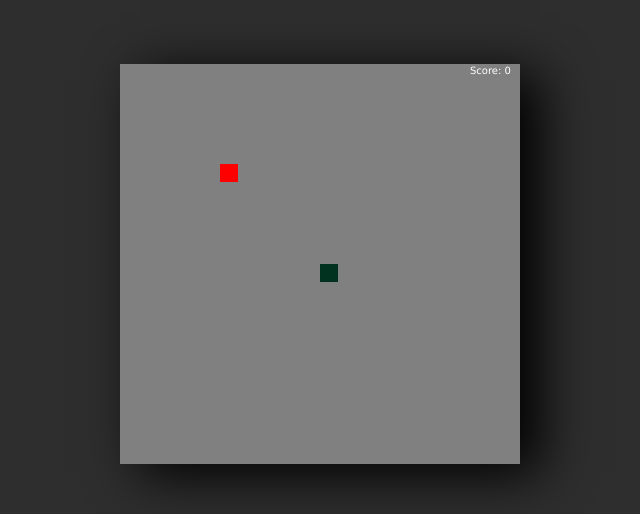
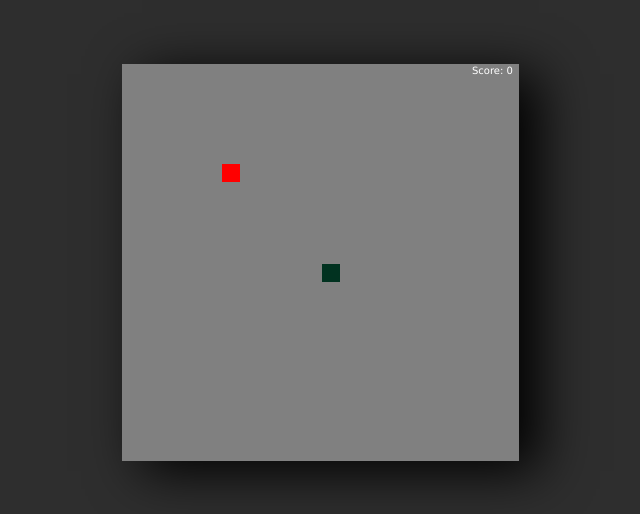
Before and after one commit to iHas3Arms/snake-game, a plain HTML site: page index.html in a window 1280 px wide. Shown: the part 185-699 px from the top of the page, 320-960 px from the left. Drawn offline with Linux system fonts and the light colour scheme.

Commit message:
Update index.html

```diff
--- a/index.html
+++ b/index.html
@@ -6,7 +6,7 @@
     </head>
     <body>
         <h1>Snek Go SSSSSS</h1>
-        <canvas id="snekboard" width="400" height="400"></canvas>
+        <canvas id="snekboard" width="397" height="397"></canvas>
         <p>CopyRight Claim</p>
     </body>
     <script src="script.js"></script>
```
